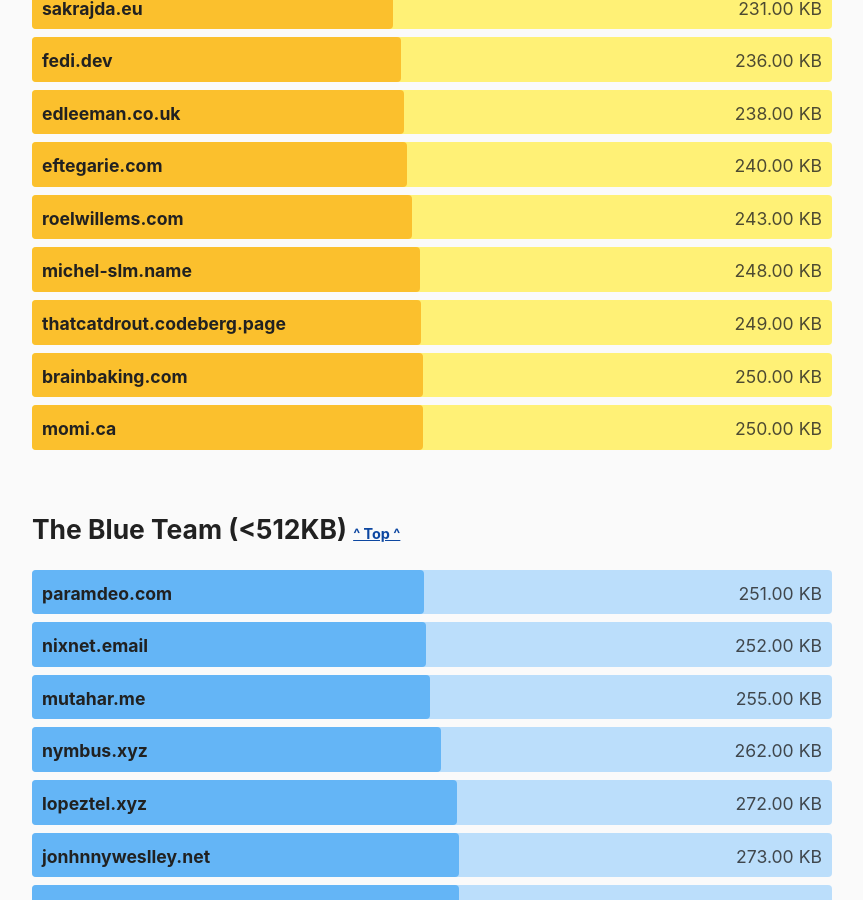
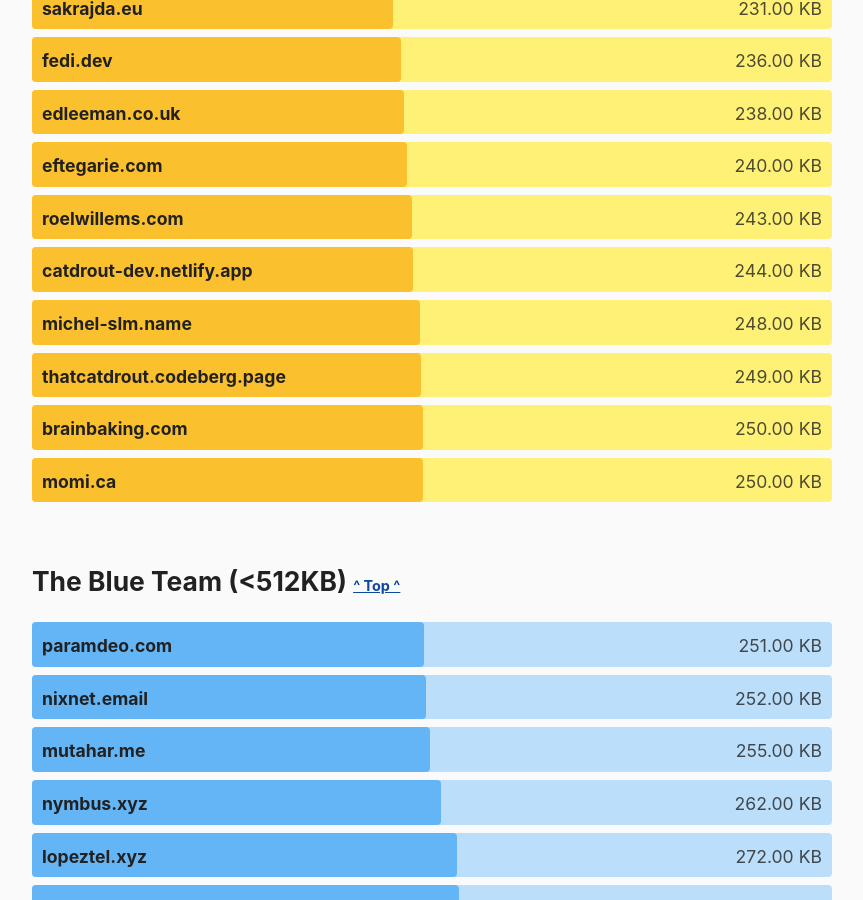
Before and after one commit to kevquirk/512kb.club, a Jekyll site: the page built from index.md, in a window 1280 px wide and 900 px high, scrolled down 14743 px. Shown: the whole window, without its empty margins (208-1071 px from the left). Built offline with Jekyll 4.4.1, drawn with Linux system fonts in a browser that asks for light colours.

Commit message:
Update sites.yml

```diff
--- a/_data/sites.yml
+++ b/_data/sites.yml
@@ -293,6 +293,11 @@
   size: 163
   last_checked: 2021-10-02
 
+- domain: catdrout-dev.netlify.app
+  url: https://catdrout-dev.netlify.app/
+  size: 244
+  last_checked: 2021-11-27
+
 - domain: codingotaku.com
   url: https://codingotaku.com/
   size: 17.8
```
